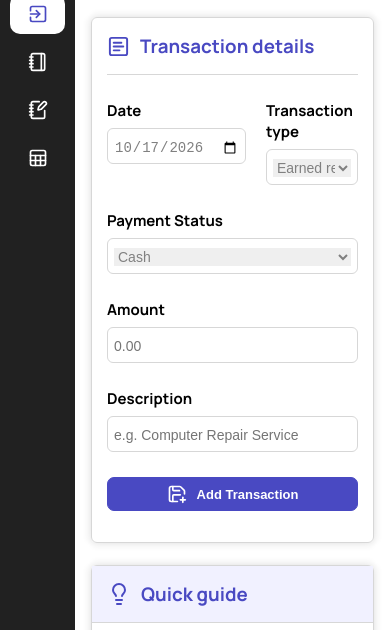
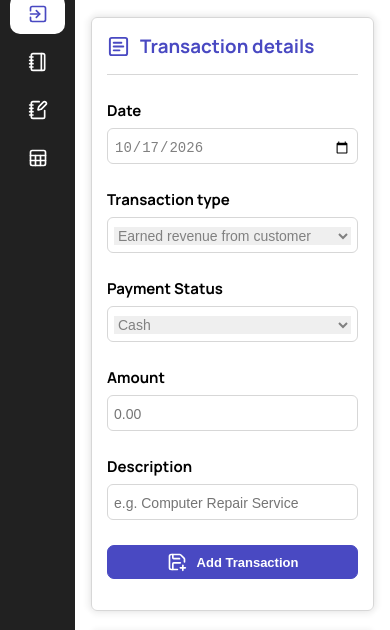
Before and after one commit to YJAJA/ABM101, a plain HTML site: page transaction.html in a window 390 px wide. Shown: the part 150-780 px from the top of the page. Drawn offline with Linux system fonts and the light colour scheme.

Commit message:
Update transaction.html

```diff
--- a/transaction.html
+++ b/transaction.html
@@ -665,6 +665,12 @@
       .table-box td {
         font-size: 13px;
       }
+
+      .input-row {
+        display: flex;
+        flex-direction: column;
+        gap: 0;
+      }
     }
 
     /* ===== Idinagdag para sa JS ===== */
```
